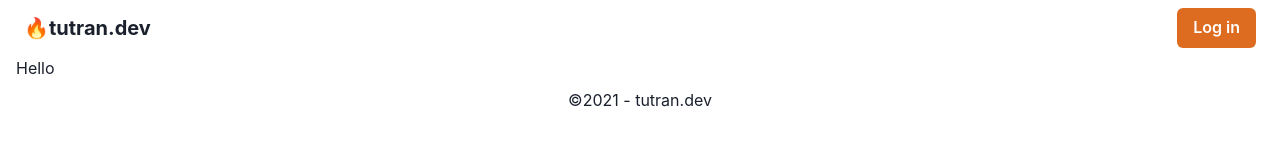
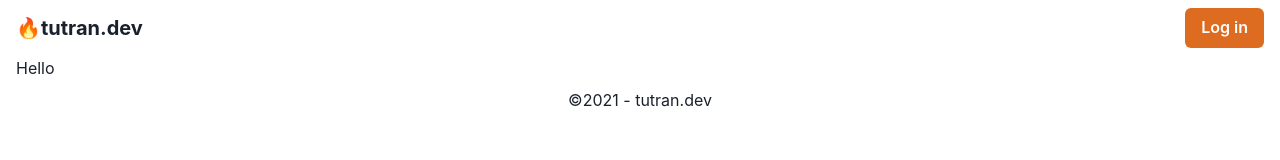
Before and after one commit to tutran-se/coding-academy, a Next.js app in the folder client/: page / in a window 1280 px wide. Shown: the top 160 px of the page. Built offline with nearby package versions, Linux system fonts and the light colour scheme.

Commit message:
update Header padding

```diff
--- a/client/components/Header.js
+++ b/client/components/Header.js
@@ -2,7 +2,7 @@ import React from "react";
 import { Box, Button, Flex, Heading, Spacer } from "@chakra-ui/react";
 const Header = () => {
   return (
-    <Flex p="2" align="center">
+    <Flex py="2" align="center">
       <Box>
         <Heading size="md">🔥tutran.dev</Heading>
       </Box>
```
